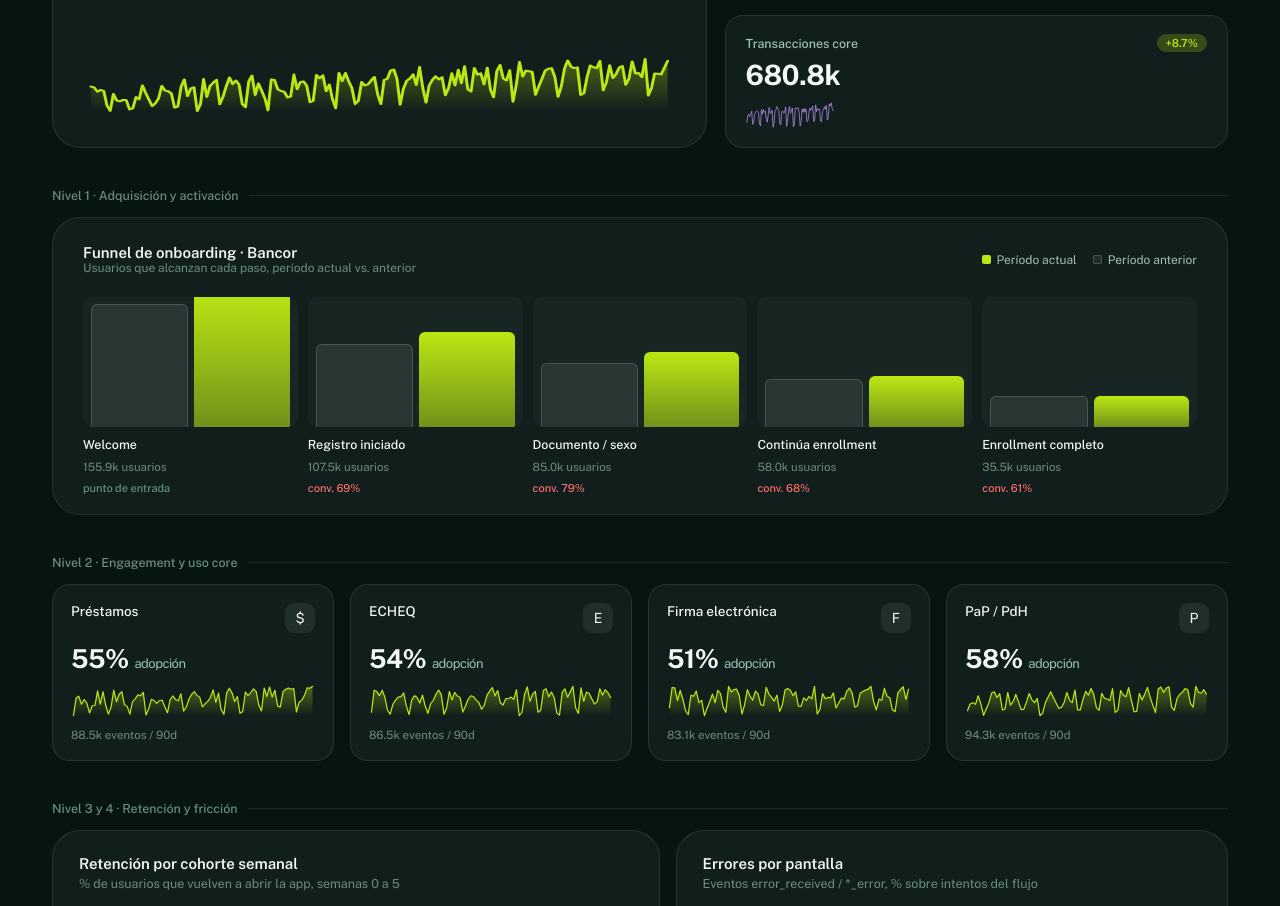
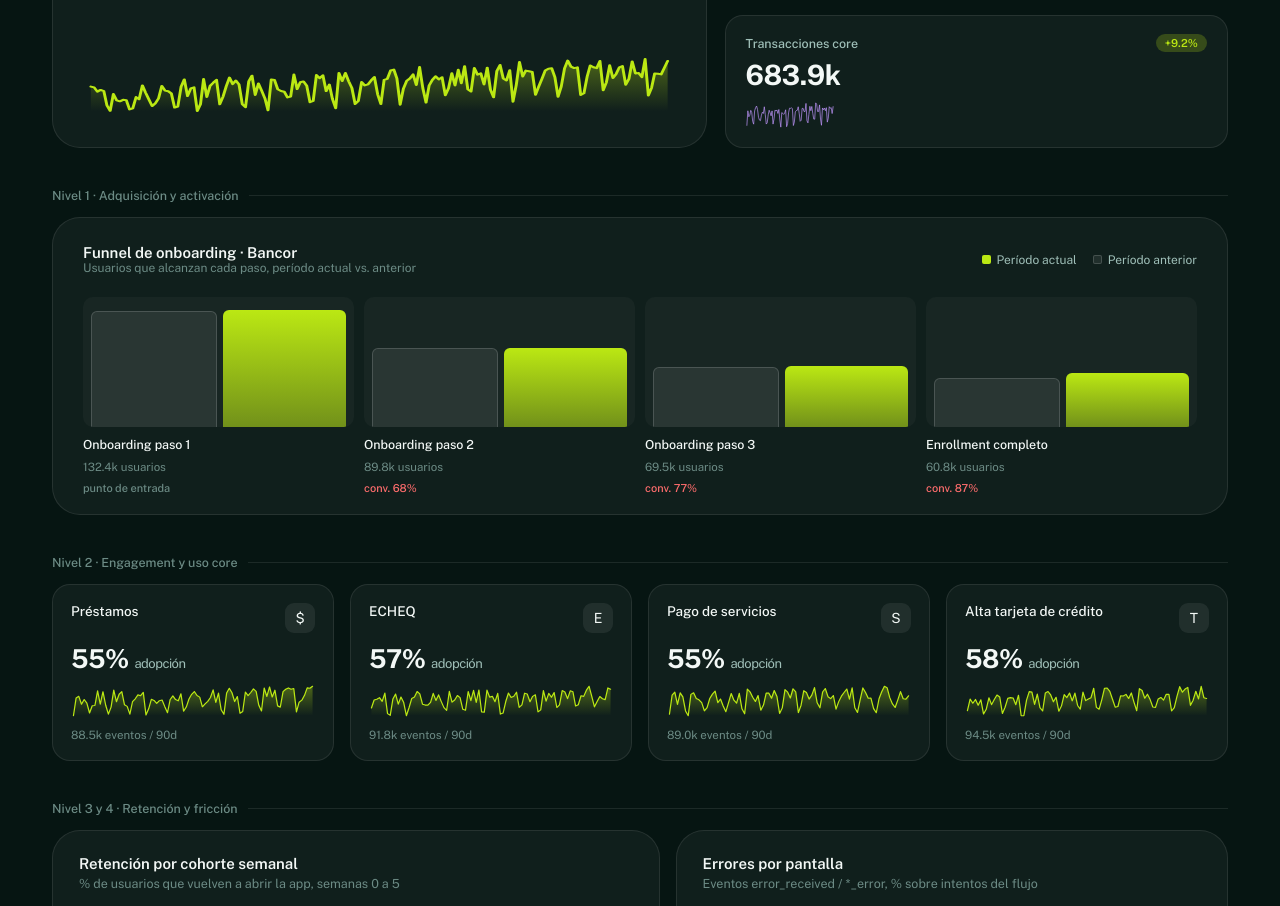
Before and after one commit to sebagaviglio/productanalytics, a website: page public/index.html in a window 1280 px wide. Shown: the part 467-1373 px from the top of the page. Drawn offline with nearby package versions, Linux system fonts and the light colour scheme; no server answers.

Commit message:
Update KPIs and funnel events in index.html

```diff
--- a/public/index.html
+++ b/public/index.html
@@ -349,22 +349,21 @@ const PRODUCTS = {
     heroEvent: 'active_users',
     baseActive: 46000,
     kpis: [
-      { label: 'Cuentas nuevas (enrollment)', type: 'count', events: ['enrollment_completed'], base: 3200, format: 'int' },
-      { label: 'Conversión onboarding', type: 'ratio', numerator: ['enrollment_completed'], denominator: ['welcome_view'], base: 0.61, format: 'pct' },
-      { label: 'Transacciones core', type: 'count', events: ['clic_solicitar_prestamo_step4', 'echeq_emitido', 'pap_pdh_confirmado'], base: 210000, format: 'int' },
+      { label: 'Cuentas nuevas (enrollment)', type: 'count', events: ['clic_enrollment_paso3B'], base: 3200, format: 'int' },
+      { label: 'Conversión onboarding', type: 'ratio', numerator: ['clic_enrollment_paso3B'], denominator: ['clic_onboarding_paso1'], base: 0.61, format: 'pct' },
+      { label: 'Transacciones core', type: 'count', events: ['clic_solicitar_prestamo_step4', 'clic_echeq'], base: 210000, format: 'int' },
     ],
     funnel: [
-      { name: 'Welcome', event: 'welcome_view' },
-      { name: 'Registro iniciado', event: 'registro_click' },
-      { name: 'Documento / sexo', event: 'enrollment_doc_view' },
-      { name: 'Continúa enrollment', event: 'enrollment_continue' },
-      { name: 'Enrollment completo', event: 'enrollment_completed' },
+      { name: 'Onboarding paso 1', event: 'clic_onboarding_paso1' },
+      { name: 'Onboarding paso 2', event: 'clic_onboarding_paso2' },
+      { name: 'Onboarding paso 3', event: 'clic_onboarding_paso3' },
+      { name: 'Enrollment completo', event: 'clic_enrollment_paso3B' },
     ],
     features: [
       { name: 'Préstamos', event: 'clic_solicitar_prestamo_step4', icon: '$' },
-      { name: 'ECHEQ', event: 'echeq_emitido', icon: 'E' },
-      { name: 'Firma electrónica', event: 'firma_completada', icon: 'F' },
-      { name: 'PaP / PdH', event: 'pap_pdh_confirmado', icon: 'P' },
+      { name: 'ECHEQ', event: 'clic_echeq', icon: 'E' },
+      { name: 'Pago de servicios', event: 'clic_pago_servicios', icon: 'S' },
+      { name: 'Alta tarjeta de crédito', event: 'clic_habillitar_TC', icon: 'T' },
     ],
   },
   bezza: {
@@ -376,21 +375,21 @@ const PRODUCTS = {
     baseActive: 18500,
     kpis: [
       { label: 'Cuentas nuevas', type: 'count', events: ['account_creation_success'], base: 2100, format: 'int' },
-      { label: 'Conversión onboarding', type: 'ratio', numerator: ['onboarding_kyc_complete'], denominator: ['onboarding_kyc_start'], base: 0.54, format: 'pct' },
+      { label: 'Conversión onboarding', type: 'ratio', numerator: ['onboarding_kyc_complete'], denominator: ['onboarding_dnigender'], base: 0.54, format: 'pct' },
       { label: 'Transacciones core', type: 'count', events: ['transfer_success', 'qr_payment_confirmed'], base: 96000, format: 'int' },
     ],
     funnel: [
       { name: 'Tutorial', event: 'tutorial_start' },
       { name: 'Signup iniciado', event: 'signup_start' },
       { name: 'Signup exitoso', event: 'signup_success' },
-      { name: 'KYC iniciado', event: 'onboarding_kyc_start' },
+      { name: 'KYC iniciado', event: 'onboarding_dnigender' },
       { name: 'KYC completo', event: 'onboarding_kyc_complete' },
     ],
     features: [
       { name: 'Transferencias', event: 'transfer_success', icon: '→' },
       { name: 'Pago con QR', event: 'qr_payment_confirmed', icon: 'Q' },
-      { name: 'Beneficios', event: 'benefit_redeemed', icon: '★' },
-      { name: 'Cuenta remunerada', event: 'yield_account_active', icon: '%' },
+      { name: 'Beneficios', event: 'benefits_list_view', icon: '★' },
+      { name: 'Cuenta remunerada', event: 'rewarded_account_modal_view', icon: '%' },
     ],
   }
 };
```
